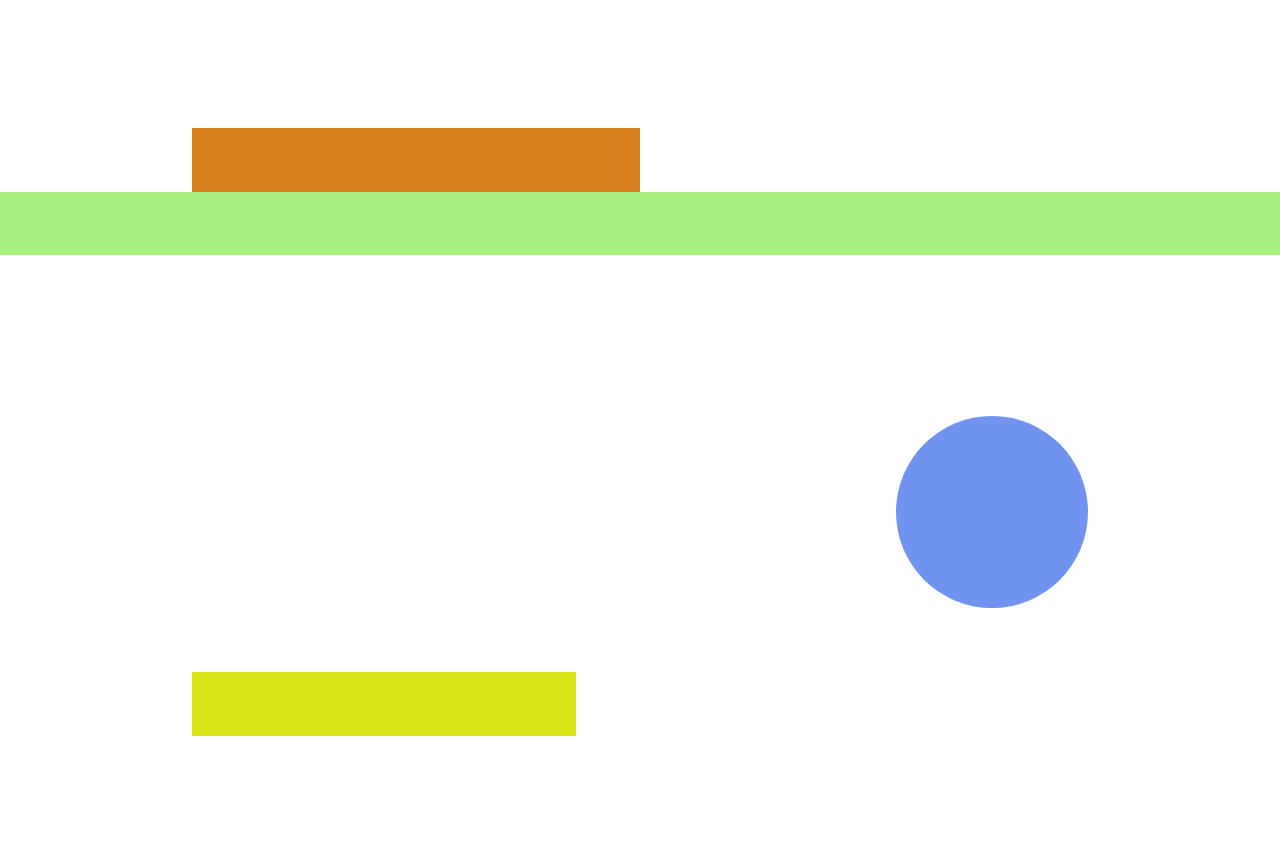
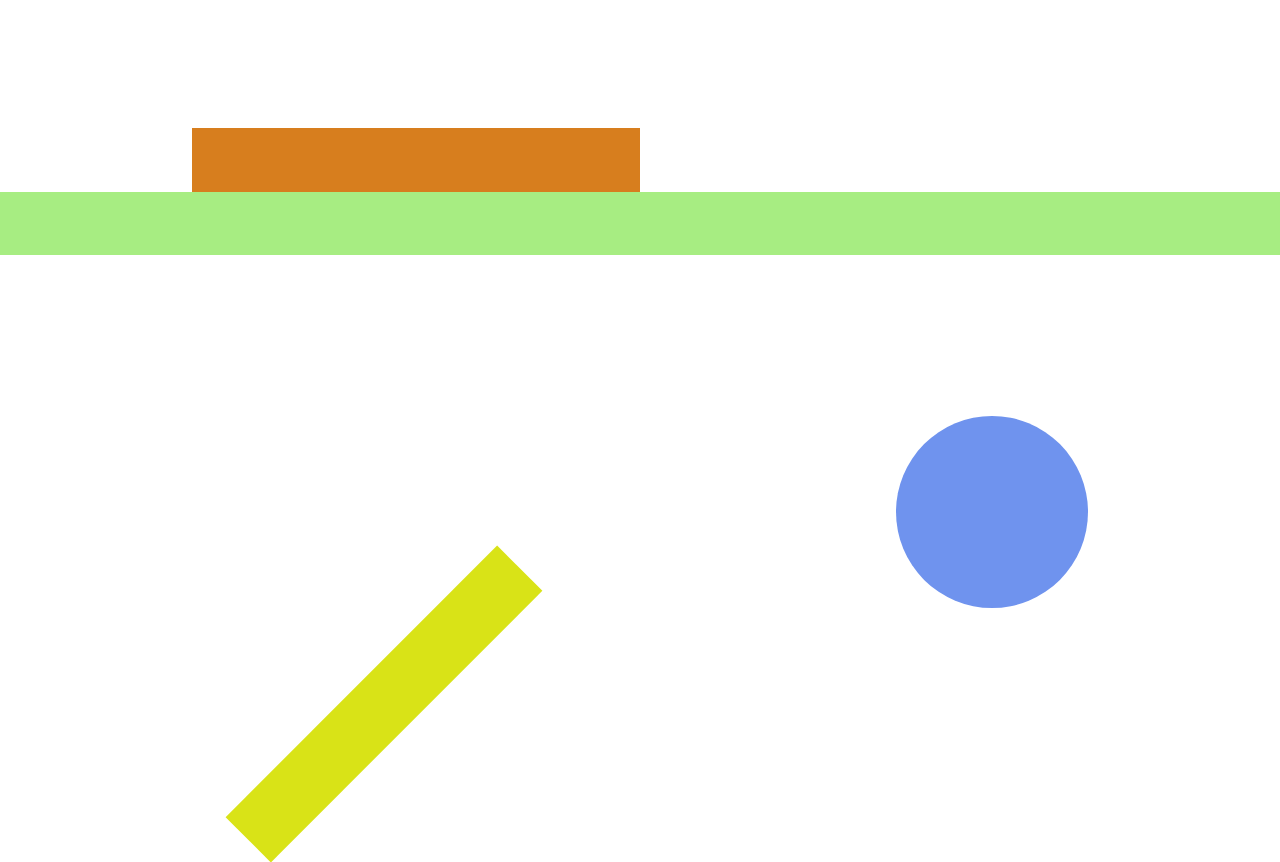
Before and after one commit to ZairaPastor/ZPG_p6, a plain HTML site: page index.html in a window 1280 px wide. Before the commit the page ends 800 px from the top, so only its background shows below. Drawn offline with Linux system fonts and the light colour scheme.

Commit message:
Add files via upload

```diff
--- a/index.html
+++ b/index.html
@@ -27,14 +27,15 @@
         position: absolute;
         width: 1280px;
         height: 63px;
-    background-color: #A7ED82;
-    top: 192px;
+        background-color: #A7ED82;
+        top: 192px;
     }
     #rect-amarillo{
         position: absolute;
         width: 384px;
         height: 64px;
         background-color: #D9E317;
+        transform: rotate(135deg);
         bottom: 64px;
         left: 192px;
     }
```
